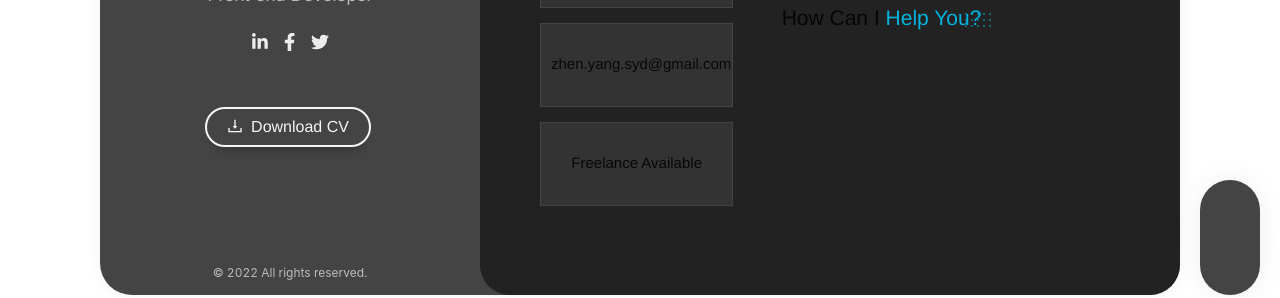
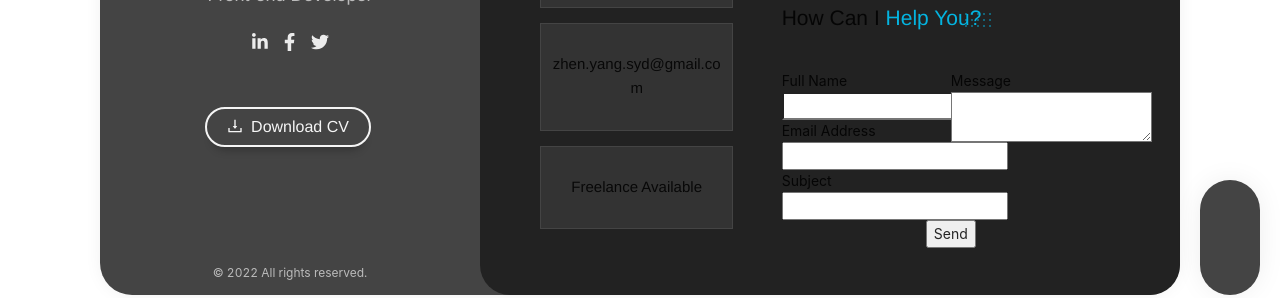
Before and after one commit to 13146939zhenyang/zy-resume, a React (Create React App) app: page /#home in a window 1280 px wide. Shown: the part 425-723 px from the top of the page. Built offline with nearby package versions, Linux system fonts and the light colour scheme; a web font is replaced by a local one.

Commit message:
build form layout

```diff
--- a/package.json
+++ b/package.json
@@ -12,6 +12,7 @@
     "node-sass": "6.0.1",
     "react": "^18.2.0",
     "react-dom": "^18.2.0",
+    "react-google-recaptcha": "^2.1.0",
     "react-scripts": "5.0.1",
     "swiper": "8.3.2",
     "typed.js": "^2.0.12",
--- a/public/styles/site/_pages/_animatedPage.scss
+++ b/public/styles/site/_pages/_animatedPage.scss
@@ -386,10 +386,10 @@
     -ms-transition: all .2s ease-in-out;
     transition: all .2s ease-in-out;
 
-	h4 {
-		font-size: 15px;
-		margin-top: 8px;
-	}
+    h4 {
+        font-size: 15px;
+        margin-top: 8px;
+    }
 
     i {
         position: relative;
@@ -406,12 +406,21 @@
         margin: 10px 0;
         color: #04b4e0;
     }
-	.lm-info-block-text {
 
-	}
+    .lm-info-block-text {}
 }
+
 .map {
-	width: 100%;
+    width: 100%;
     height: 140px;
     margin: 0 0 35px;
 }
+
+.email-form-wrapper {
+
+    &_input {}
+
+    &_textarea {}
+
+    &_button {}
+}
--- a/src/pages/Contact.jsx
+++ b/src/pages/Contact.jsx
@@ -1,5 +1,40 @@
-import { Row, Col } from "antd";
+import { Row, Col, message } from "antd";
+import { useRef } from "react";
+import emailjs from "@emailjs/browser";
+import reCAPTCHA from "react-google-recaptcha";
+
 const Contact = () => {
+  const form = useRef();
+  const captchaRef = useRef(null)
+  const sendEmail = (e) => {
+    e.preventDefault();
+    emailjs
+      .sendForm(
+        "service_787d8zg",
+        "template_qst6o8b",
+        form.current,
+        "dJSQJ9VePguwnk9ua"
+      )
+      .then(
+        (result) => {
+          if (result.status === 200) {
+            console.log(result.text);
+            console.log(result);
+            message.success({
+              content:
+                "Your message has been sent, and we will reponse as soon as possible!",
+              className: "custom-class",
+              style: {
+                marginTop: "20vh",
+              },
+            });
+          }
+        },
+        (error) => {
+          console.log(error.text);
+        }
+      );
+  };
   return (
     <>
       <div class="page-title">
@@ -24,7 +59,9 @@ const Contact = () => {
 
             <div class="lm-info-block gray-default">
               <i class="lnr lnr-envelope"></i>
-              <h4>zhen.yang.syd@gmail.com</h4>
+              <h4 style={{ wordWrap: "break-word", width: "100%" }}>
+                zhen.yang.syd@gmail.com
+              </h4>
               <span class="lm-info-block-value"></span>
               <span class="lm-info-block-text"></span>
             </div>
@@ -40,6 +77,7 @@ const Contact = () => {
             <div id="map" class="map">
               <div class="lmpixels-map">
                 <iframe
+                  style={{ width: "100%" }}
                   frameborder="0"
                   scrolling="no"
                   marginheight="0"
@@ -53,7 +91,58 @@ const Contact = () => {
                 How Can I <span>Help You?</span>
               </h3>
             </div>
-
+            <form ref={form} onSubmit={sendEmail}>
+              <Row className="full-width email-form-wrapper">
+                <Col lg={12} sm={24}>
+                  <label>
+                    <span>Full Name</span>
+                    <input
+                      type="text"
+                      name="user_name"
+                      className="email-form-wrapper_input"
+                    />
+                  </label>
+                  <label>
+                    <span>Email Address</span>
+                    <input
+                      type="email"
+                      name="user_email"
+                      className="email-form-wrapper_input"
+                    />
+                  </label>
+                  <label>
+                    <span>Subject</span>
+                    <input
+                      type="subject"
+                      name="user_subject"
+                      className="email-form-wrapper_input"
+                    />
+                  </label>
+                </Col>
+                <Col lg={12} sm={24}>
+                  <label>
+                    <span>Message</span>
+                    <textarea
+                      name="message"
+                      className="email-form-wrapper_textarea"
+                    />
+                  </label>
+                </Col>
+              </Row>
+              <reCAPTCHA
+                sitekey="6Le-ktQhAAAAAHlaFuM85d3h4V99oYPvy2llQG3Q"
+                ref={captchaRef}
+              />
+              <Row className="full-width" justify="center">
+                <Col>
+                  <input
+                    type="submit"
+                    value="Send"
+                    className="email-from-wrapper_send-button"
+                  />
+                </Col>
+              </Row>
+            </form>
             {/* <form
               id="contact_form"
               class="contact-form"
```
Also changed, not shown: 1 other file (tests, documents, lock files or other folders).
